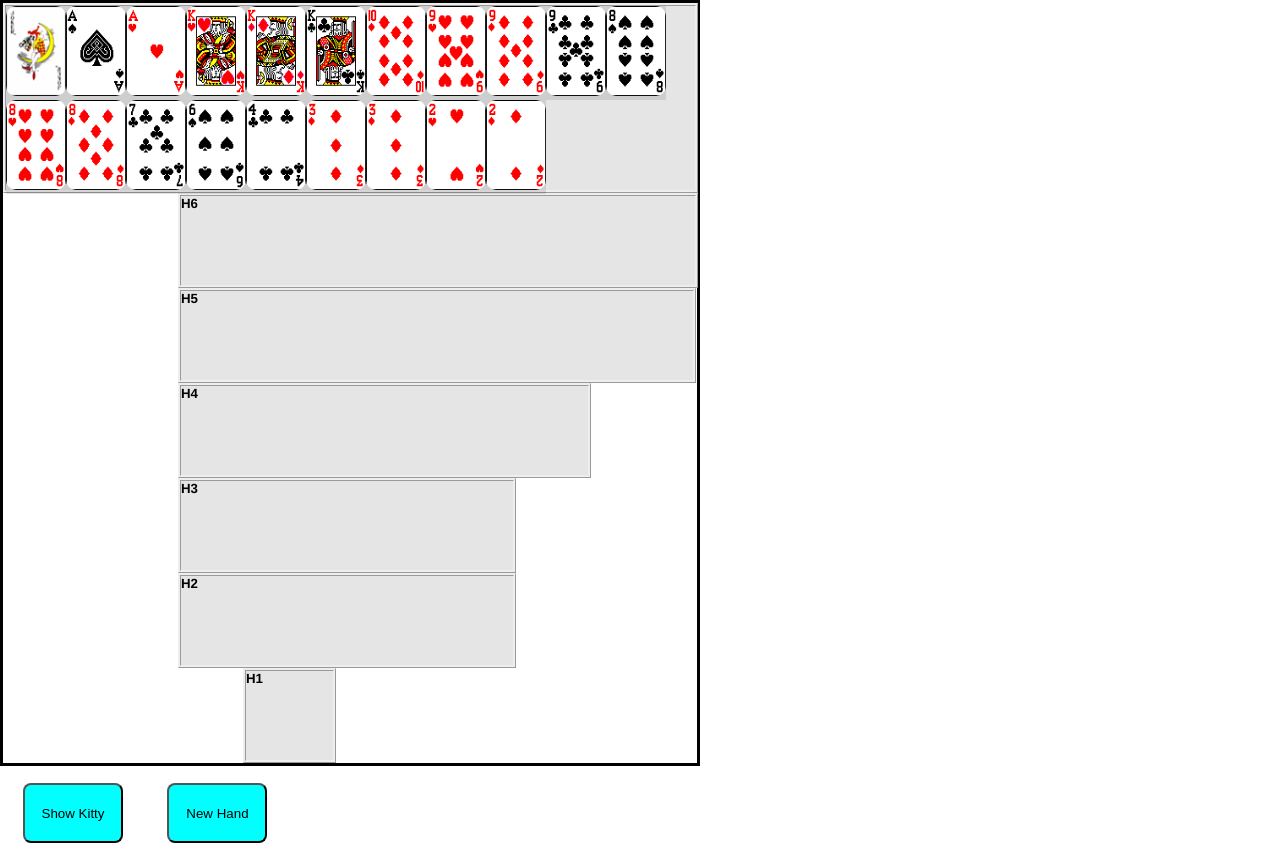
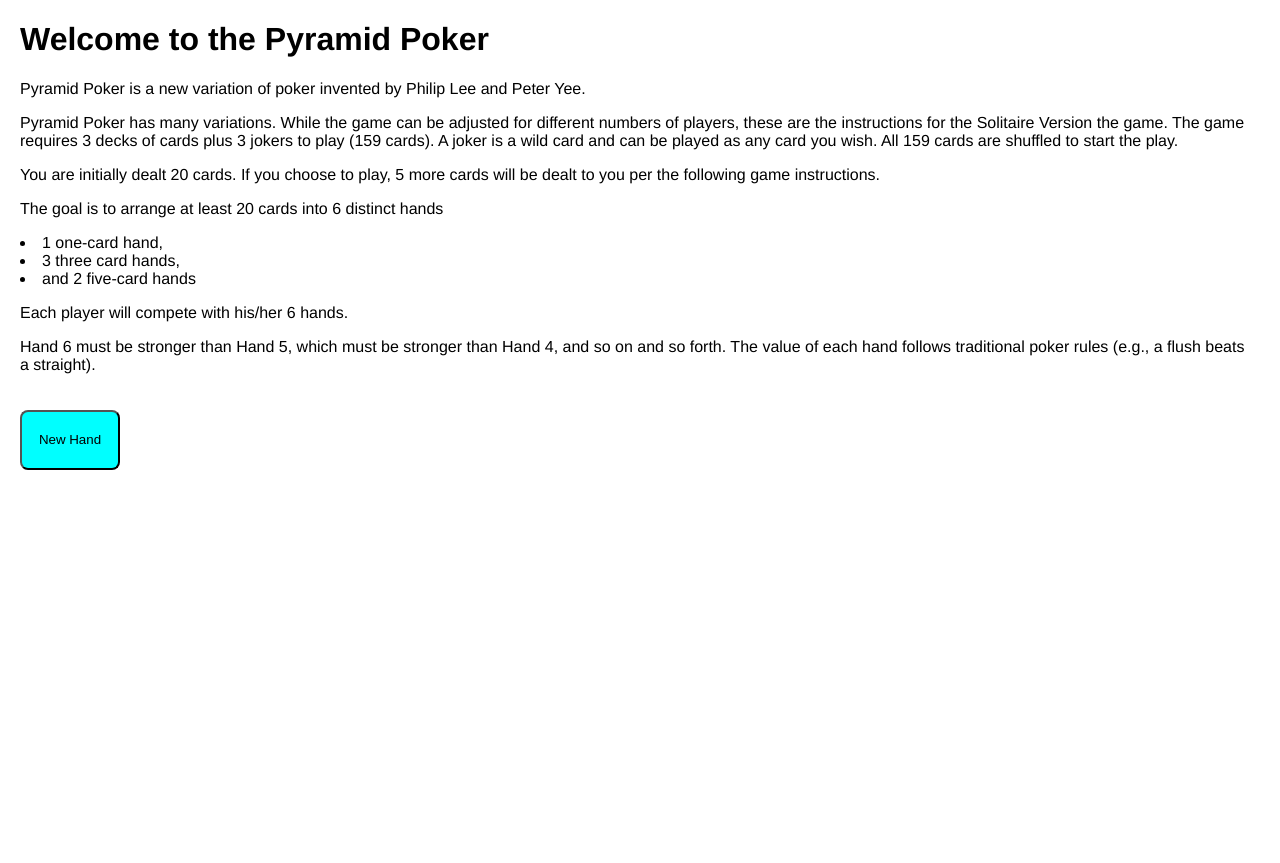
Before and after one commit to philipblee/flask_pyramid_v2, a Flask app: page / in a window 1280 px wide. After the commit the page ends 470 px from the top, so only its background shows below. Run offline with Flask 2, Linux system fonts and the light colour scheme; some libraries are stand-ins or nearby versions.

```diff
--- a/app.py
+++ b/app.py
@@ -12,6 +12,10 @@ def show_next_hand(*args):
 
 @app.route('/')
 def index():
+    return render_template("index.html")
+
+@app.route('/new_hand')
+def new_hand():
     show_next_hand()
     global twentyfive_cards
     twenty_cards = (sorted(twentyfive_cards[0][0:20], key=rank_sort, reverse=True))
--- a/static/main.css
+++ b/static/main.css
@@ -1,5 +1,5 @@
 * {
-	margin: 0;
+	margin-left: 0;
 	padding: 0;
 	box-sizing: border-box;
 }
--- a/static/new_hand.css
+++ b/static/new_hand.css
@@ -1,5 +1,5 @@
 * {
-	margin: 0;
+	margin-left: 0px;
 	padding: 0;
 	box-sizing: border-box;
 }
--- a/templates/index.html
+++ b/templates/index.html
@@ -16,7 +16,7 @@
 <html lang="en">
 <head>
     <meta charset="UTF-8">
-    <title>Sample Home Page</title>
+    <title>Pyramid Poker Home Page</title>
 </head>
 
 <script type="text/javascript" src="https://ajax.googleapis.com/ajax/libs/jquery/1.5/jquery.min.js"></script>
@@ -38,15 +38,54 @@
             url:"/shuffle",
             context: document.body});}
 </script>
+<style>
+    p {margin-left: 20px;
+       margin-right: 20px;
+    }
+
+    h1 {margin-left: 20px;
+    }
+
+    li {margin-left: 20px;
+    }
+
+</style>
 <body>
 <! -- Calls a function on the page load. -- >
+
+<h1>Welcome to the Pyramid Poker</h1>
+
+<p>Pyramid Poker is a new variation of poker invented by Philip Lee and Peter Yee.</p>
+<p>Pyramid Poker has many variations. While the game can be adjusted for different
+numbers of players, these are the instructions for the Solitaire Version the game.
+The game requires 3 decks of cards plus 3 jokers to play (159 cards). A joker is a wild
+card and can be played as any card you wish. All 159 cards are shuffled to start the
+play. </p>
+
+    <p>You are initially dealt 20 cards. If you choose to play, 5 more cards will be dealt to you per the following game
+instructions.</p>
+<p>The goal is to arrange at least 20 cards into 6 distinct hands</p>
+<li>
+    1 one-card hand,
+</li>
+<li>
+    3 three card hands,
+</li>
+<li>and 2 five-card hands</li>
+
+<p>Each player will compete with his/her 6 hands.</p>
+<p>Hand 6 must be stronger than Hand 5, which must be stronger than Hand 4, and so on
+and so forth. The value of each hand follows traditional poker rules (e.g., a flush beats a
+straight).</p>
+
+
+
+</p>
     <element onload="myfunction_onload">
-    <button type="submit" onclick='myfunction_clickevent()'>Run my Python!</button>
-    <br>
-    <br>
-    <br>
-    <a href="/"> <button>New Hand</button></a>
-    <a href="/deal20"> <button>Deal 20</button></a>
+<!--    <button type="submit" onclick='myfunction_clickevent()'>Run my Python!</button>-->
+
+    <a href="/new_hand"> <button>New Hand</button></a>
+
 </body>
 
 </html>
--- a/templates/new_hand.html
+++ b/templates/new_hand.html
@@ -38,7 +38,7 @@
 
 	<a href="/show_kitty"> <button>Show Kitty</button></a>
 
-	<a href="/"> <button>New Hand</button></a>
+	<a href="/"> <button>Home</button></a>
 
 	</div>
 </div>
--- a/templates/show_kitty.html
+++ b/templates/show_kitty.html
@@ -37,7 +37,7 @@
 
 		<script src="static/js/drag2.js"></script>
 
-		<a href="/"> <button>New Hand</button></a>
+		<a href="/"> <button>Home</button></a>
 
 	</div>
 </div>
```
Also changed, not shown: static/Cards_gif/CK.gif (renamed from static/Cards_gif/Ck.gif).
